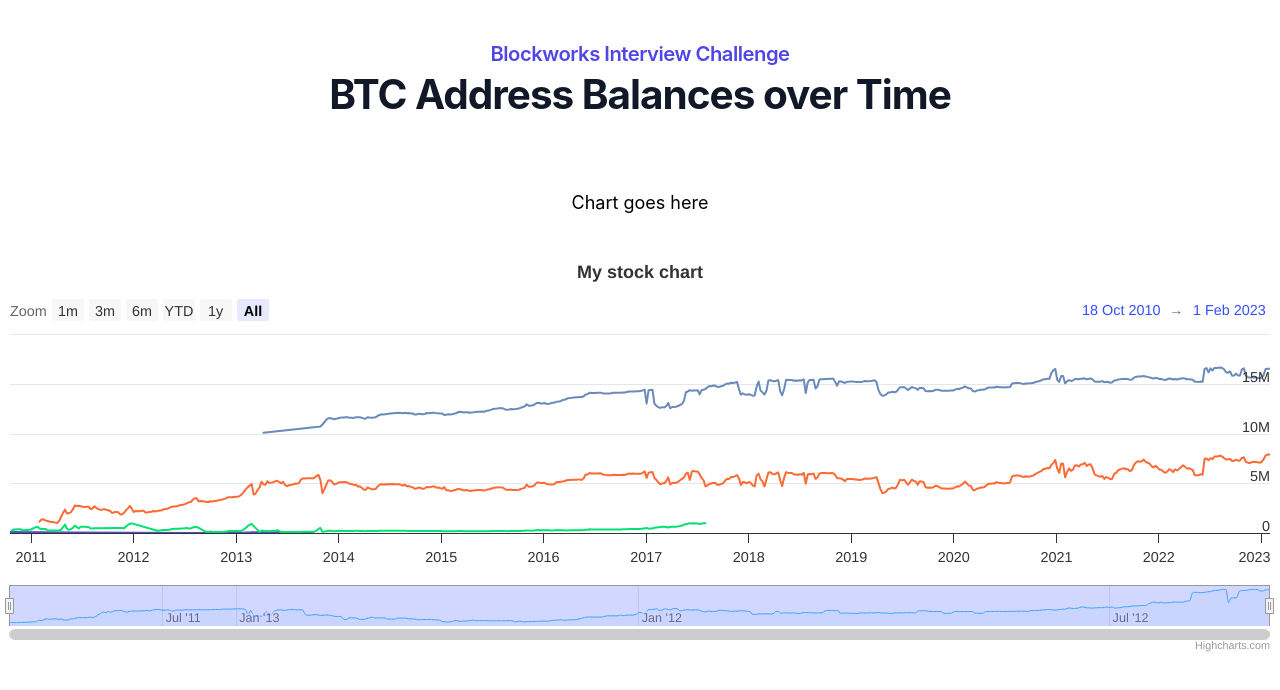
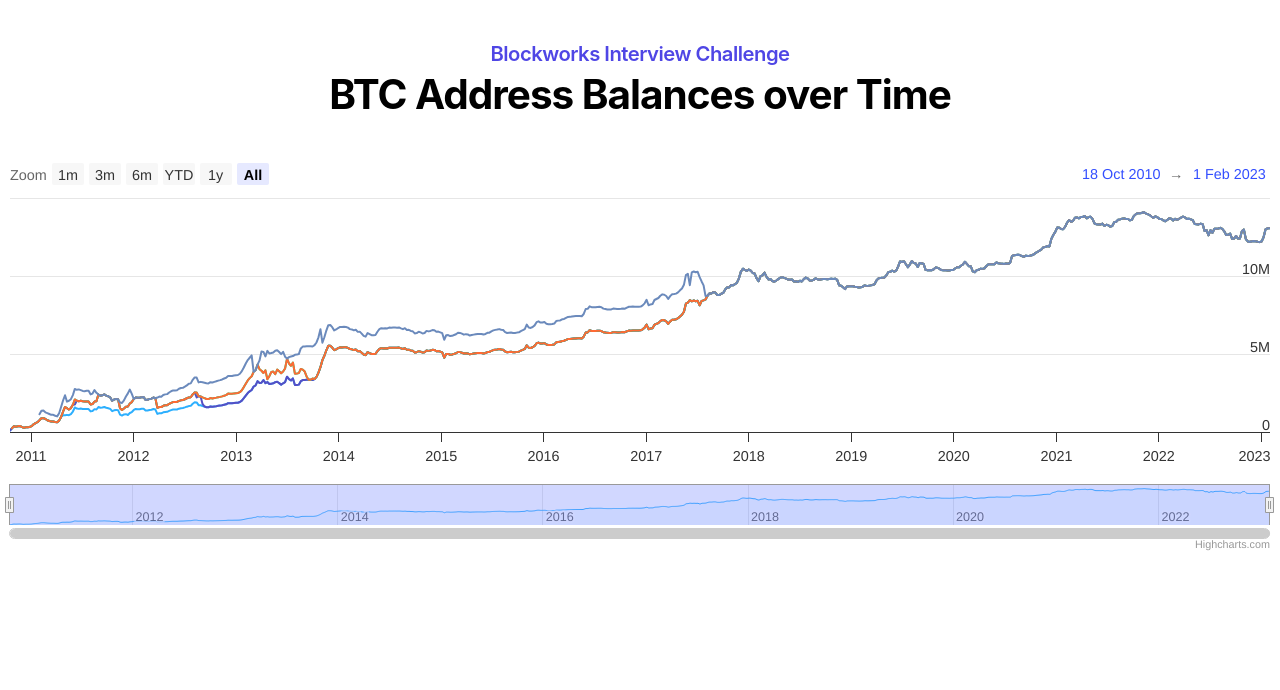
Before and after one commit to yehudabortz/blockworks.co, a Next.js app: page / in a window 1280 px wide. Shown: the top 690 px of the page. Built offline with nearby package versions, Linux system fonts and the light colour scheme.

Commit message:
filter data correctly

```diff
--- a/components/btcChart.tsx
+++ b/components/btcChart.tsx
@@ -4,7 +4,7 @@ import Highcharts from 'highcharts/highstock'
 import HighchartsReact from 'highcharts-react-official'
 
 const BtcChart = ({ data }) => {
-    function createNewArray(data) {
+    function createDataPoints(data) {
         const newArray = [];
 
         data.forEach(obj => {
@@ -17,75 +17,42 @@ const BtcChart = ({ data }) => {
             });
         });
 
-        return filterArrayBySecondAttribute(newArray);
+        return newArray;
     }
 
-    function filterArrayBySecondAttribute(array) {
-        const result = {
-            over1k: [],
-            over10k: [],
-            over100k: [],
-            over1M: [],
-            over10M: []
-        };
-
-        for (let i = 0; i < array.length; i++) {
-            const item = array[i];
-            const value = item[1];
-
-            if (value > 10000 && value <= 100000) {
-                result.over10k.push(item);
-            } else if (value > 1000 && value <= 10000) {
-                result.over1k.push(item);
-            } else if (value > 100000 && value <= 1000000) {
-                result.over100k.push(item);
-            } else if (value > 1000000 && value <= 10000000) {
-                result.over1M.push(item);
-            } else if (value > 10000000) {
-                result.over10M.push(item);
-            }
-        }
-        return result;
-    }
-
-
-    const chartData = createNewArray(data)
+    const chartData = createDataPoints(data)
     const options = {
-        title: {
-            text: 'My stock chart'
-        },
         series: [{
             name: "> $1k",
-            data: chartData.over1k,
+            data: chartData.filter(item => item[1] >= 1000),
         }, {
             name: "> $10k",
-            data: chartData.over10k,
+            data: chartData.filter(item => item[1] >= 10000),
 
         }, {
             name: "> $100k",
-            data: chartData.over100k,
+            data: chartData.filter(item => item[1] >= 100000),
 
         }, {
             name: "> $1M",
-            data: chartData.over1M,
+            data: chartData.filter(item => item[1] >= 100000),
 
         }, {
             name: "> $10M",
-            data: chartData.over10M,
-        }]
+            data: chartData.filter(item => item[1] >= 1000000),
+        }],
     }
 
     return (
+        <div className='container m-auto'>
             <HighchartsReact
                 highcharts={Highcharts}
                 constructorType={'stockChart'}
                 allowChartUpdate={true}
-            immutable={false}
-            updateArgs={[true, true, true]}
-            containerProps={{ className: 'chartContainer' }}
+                containerProps={{ className: 'chart-container' }}
                 options={options}
-
             />
+        </div>
     )
 
 
--- a/components/layout.tsx
+++ b/components/layout.tsx
@@ -1,28 +1,28 @@
 import Head from 'next/head'
 
 export default function Layout({
-                                   children
-                               }: {
+    children
+}: {
     children: React.ReactNode
     home?: boolean
 }) {
     return (
         <div>
             <Head>
-                <link rel="icon" href="/favicon.ico"/>
+                <link rel="icon" href="/favicon.ico" />
                 <meta
                     name="description"
                     content=""
                 />
-                <meta name="og:title" content="BTC Addresses"/>
-                <meta name="twitter:card" content="summary_large_image"/>
+                <meta name="og:title" content="BTC Addresses" />
+                <meta name="twitter:card" content="summary_large_image" />
             </Head>
             <header>
                 <div className="mx-auto max-w-7xl px-6 lg:px-8 py-8">
                     <div className="mx-auto max-w-2xl sm:text-center">
                         <h2 className="text-lg font-semibold leading-8 tracking-tight text-indigo-600">Blockworks
                             Interview Challenge</h2>
-                        <p className="text-3xl font-bold tracking-tight text-gray-900 sm:text-4xl">BTC Address
+                        <p className="text-3xl font-bold tracking-tight text-black sm:text-4xl">BTC Address
                             Balances over Time</p>
                     </div>
                 </div>
--- a/pages/index.tsx
+++ b/pages/index.tsx
@@ -10,8 +10,7 @@ const Home = ({ data }) => {
       <Head>
         <title>BTC Address Balances over Time</title>
       </Head>
-      <section>
-        <div className="max-w-2xl mx-auto p-8 text-center">Chart goes here</div>
+      <section >
         <BtcChart data={data} />
       </section>
     </Layout>
--- a/styles/global.css
+++ b/styles/global.css
@@ -1,6 +1,6 @@
-@import 'tailwindcss/base';
-@import 'tailwindcss/components';
-@import 'tailwindcss/utilities';
+@import "tailwindcss/base";
+@import "tailwindcss/components";
+@import "tailwindcss/utilities";
 
 html,
 body {
@@ -10,6 +10,7 @@ body {
     Ubuntu, Cantarell, Fira Sans, Droid Sans, Helvetica Neue, sans-serif;
   line-height: 1.6;
   font-size: 18px;
+  min-height: 100vh;
 }
 
 * {
```
Lines whose indentation alone changed are shown as unchanged.
